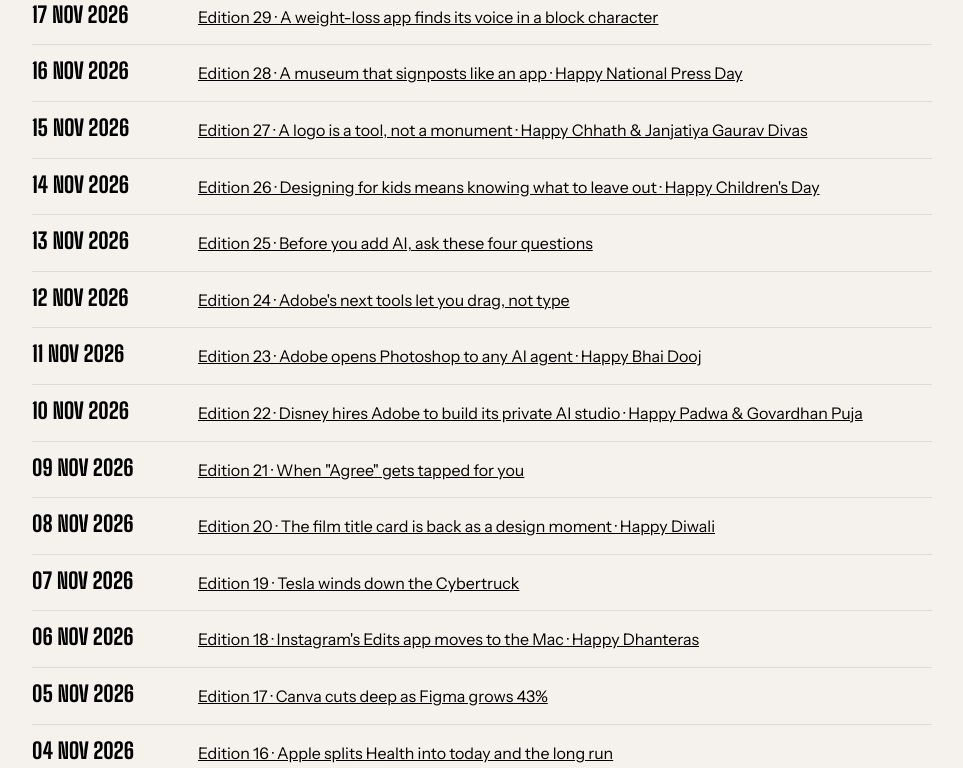
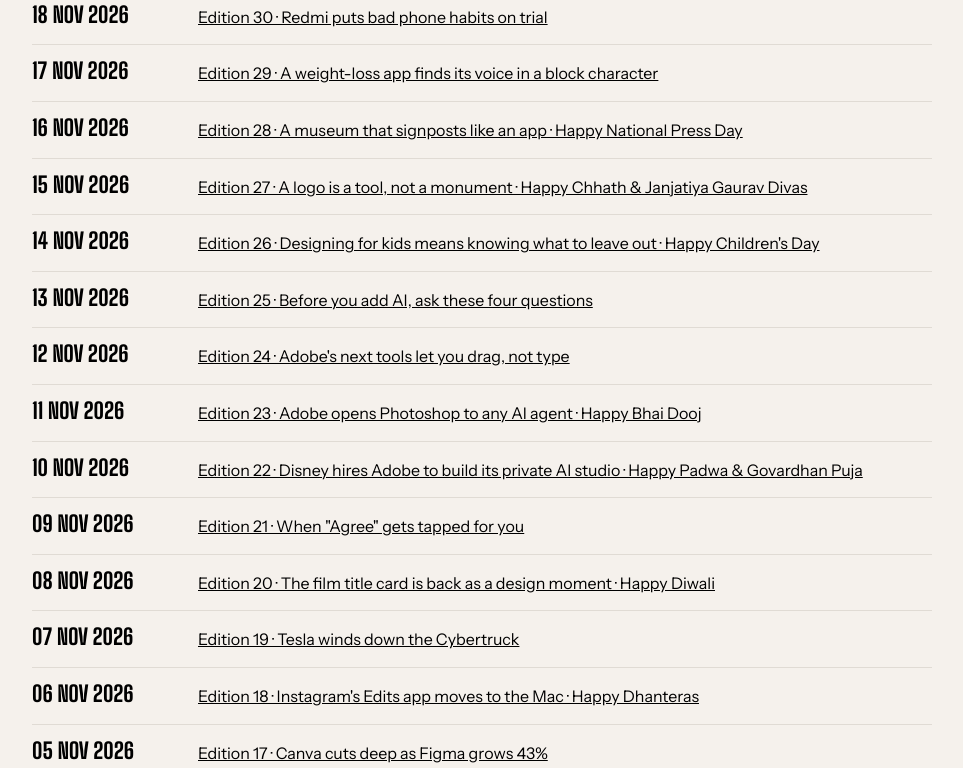
Before and after one commit to designeryogesh/the-kerning-times, a plain HTML site: page archive.html in a window 1280 px wide. Shown: the part 332-1100 px from the top of the page, without its empty margins (158-1121 px from the left). Drawn offline with Linux system fonts and the light colour scheme.

Commit message:
Archive: add Edition 30

```diff
--- a/archive.html
+++ b/archive.html
@@ -20,6 +20,7 @@ a{color:var(--ink)}
 <h2>Editions</h2>
 <ul>
 <!-- EDITIONS: newest first; the daily task adds one <li> at the top -->
+<li><b>18 Nov 2026</b><a href="editions/2026-11-18-edition-30.html">Edition 30 · Redmi puts bad phone habits on trial</a></li>
 <li><b>17 Nov 2026</b><a href="editions/2026-11-17-edition-29.html">Edition 29 · A weight-loss app finds its voice in a block character</a></li>
 <li><b>16 Nov 2026</b><a href="editions/2026-11-16-edition-28.html">Edition 28 · A museum that signposts like an app · Happy National Press Day</a></li>
 <li><b>15 Nov 2026</b><a href="editions/2026-11-15-edition-27.html">Edition 27 · A logo is a tool, not a monument · Happy Chhath &amp; Janjatiya Gaurav Divas</a></li>
```
